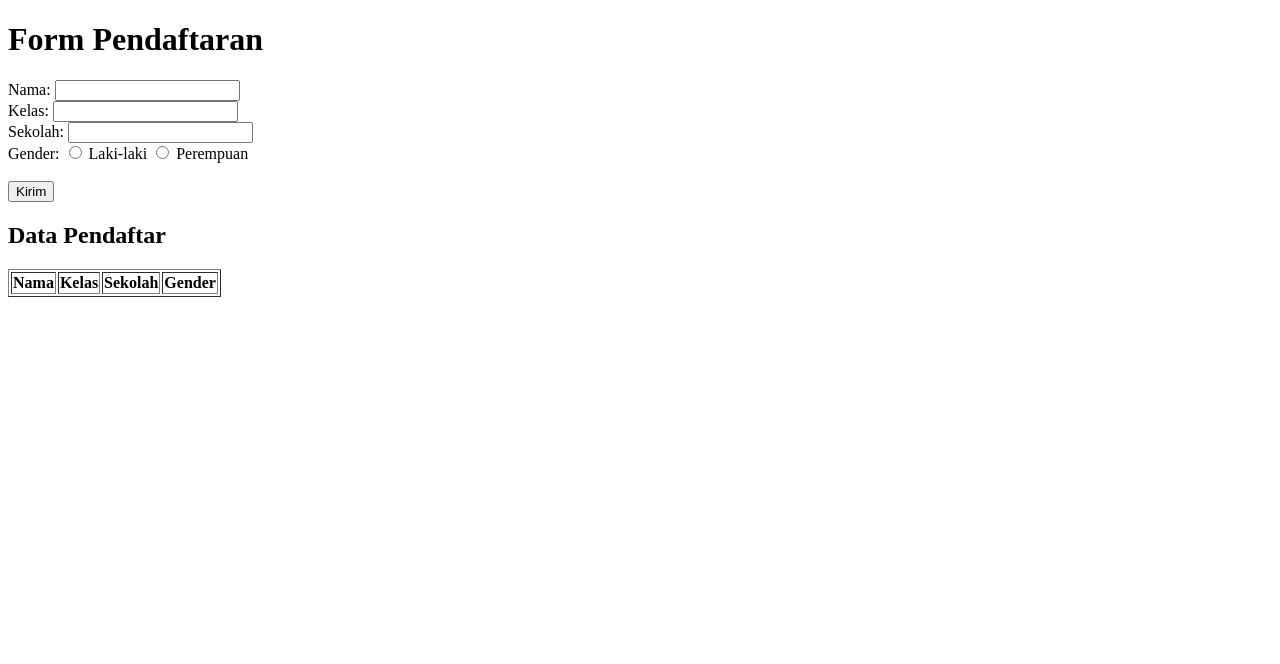
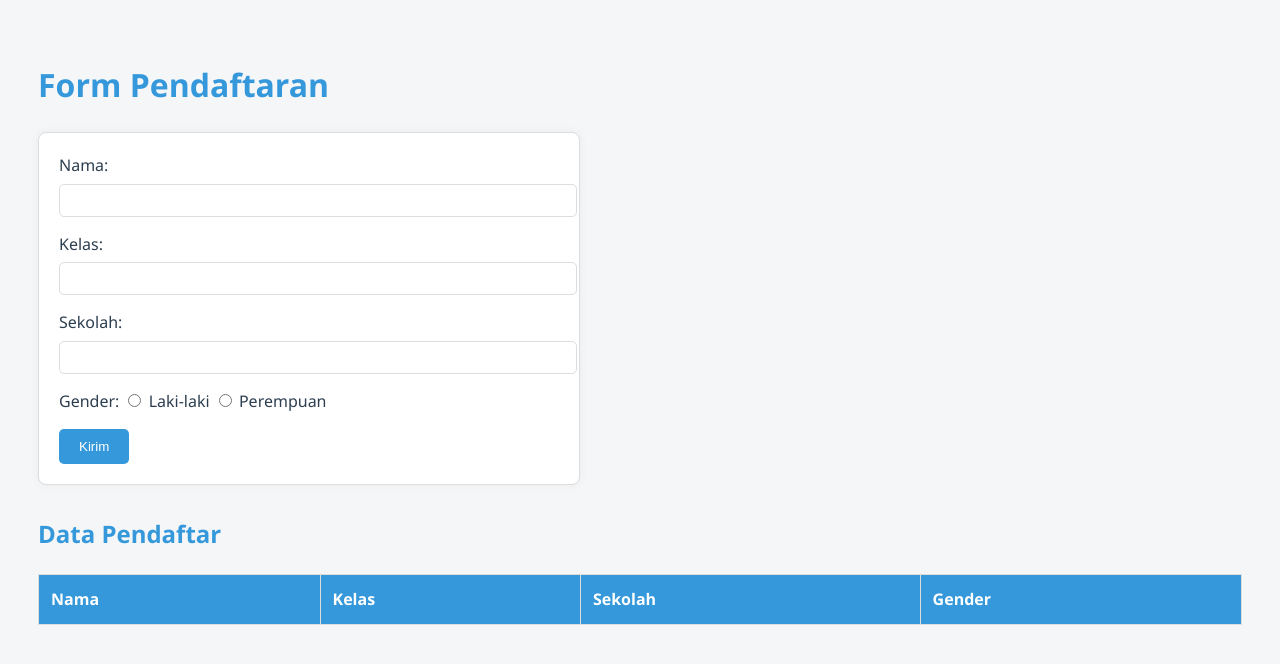
Before and after one commit to feriadiputra-eng/seleksi-lkscc-26, a plain HTML site: page apps1/frontend/index.html in a window 1280 px wide. Drawn offline with Linux system fonts and the light colour scheme; no server answers.

Commit message:
Update index.html

```diff
--- a/apps1/frontend/index.html
+++ b/apps1/frontend/index.html
@@ -3,24 +3,155 @@
 <head>
     <meta charset="UTF-8">
     <title>Form Pendaftaran</title>
+    <style>
+        :root {
+            --bg-color: #f4f6f8;
+            --text-color: #2c3e50;
+            --primary-color: #3498db;
+            --border-color: #ddd;
+            --table-bg: #ffffff;
+        }
+
+        @media (prefers-color-scheme: dark) {
+            :root {
+                --bg-color: #1e1e1e;
+                --text-color: #ecf0f1;
+                --primary-color: #3498db;
+                --border-color: #333;
+                --table-bg: #2c2c2c;
+            }
+        }
+
+        body {
+            font-family: 'Segoe UI', Tahoma, sans-serif;
+            background-color: var(--bg-color);
+            color: var(--text-color);
+            padding: 30px;
+            line-height: 1.6;
+            transition: background-color 0.3s, color 0.3s;
+        }
+
+        h1, h2 {
+            color: var(--primary-color);
+        }
+
+        form {
+            background: var(--table-bg);
+            padding: 20px;
+            border: 1px solid var(--border-color);
+            border-radius: 8px;
+            max-width: 500px;
+            margin-bottom: 30px;
+            box-shadow: 0 0 10px rgba(0,0,0,0.05);
+            animation: fadeIn 1s ease-in-out;
+        }
+
+        label {
+            display: block;
+            margin-bottom: 15px;
+        }
+
+        input[type="text"], input[type="radio"] {
+            margin-top: 5px;
+            padding: 8px;
+            border: 1px solid var(--border-color);
+            border-radius: 5px;
+            width: 100%;
+        }
+
+        input[type="radio"] {
+            width: auto;
+        }
+
+        button {
+            padding: 10px 20px;
+            background-color: var(--primary-color);
+            color: white;
+            border: none;
+            border-radius: 5px;
+            cursor: pointer;
+            transition: background 0.3s;
+        }
+
+        button:hover {
+            background-color: #2a80b9;
+        }
+
+        table {
+            width: 100%;
+            border-collapse: collapse;
+            background-color: var(--table-bg);
+            border: 1px solid var(--border-color);
+        }
+
+        th, td {
+            border: 1px solid var(--border-color);
+            padding: 12px;
+            text-align: left;
+        }
+
+        th {
+            background-color: var(--primary-color);
+            color: white;
+        }
+
+        #result {
+            margin-top: 20px;
+            font-weight: bold;
+            color: green;
+        }
+
+        /* Popup Notification */
+        #popup {
+            visibility: hidden;
+            min-width: 250px;
+            background-color: #2ecc71;
+            color: white;
+            text-align: center;
+            border-radius: 6px;
+            padding: 12px;
+            position: fixed;
+            z-index: 1;
+            right: 20px;
+            bottom: 30px;
+            box-shadow: 0 0 10px rgba(0,0,0,0.3);
+            animation: fadein 0.5s, fadeout 0.5s 2.5s;
+        }
+
+        @keyframes fadein {
+            from {bottom: 0; opacity: 0;}
+            to {bottom: 30px; opacity: 1;}
+        }
+
+        @keyframes fadeout {
+            from {bottom: 30px; opacity: 1;}
+            to {bottom: 0; opacity: 0;}
+        }
+
+        @keyframes fadeIn {
+            from {opacity: 0; transform: translateY(20px);}
+            to {opacity: 1; transform: translateY(0);}
+        }
+    </style>
 </head>
 <body>
+
     <h1>Form Pendaftaran</h1>
     <form id="userForm">
-        <label>Nama: <input type="text" id="nama" required></label><br>
-        <label>Kelas: <input type="text" id="kelas" required></label><br>
-        <label>Sekolah: <input type="text" id="sekolah" required></label><br>
+        <label>Nama: <input type="text" id="nama" required></label>
+        <label>Kelas: <input type="text" id="kelas" required></label>
+        <label>Sekolah: <input type="text" id="sekolah" required></label>
         <label>Gender:
             <input type="radio" name="gender" value="Laki-laki" required> Laki-laki
             <input type="radio" name="gender" value="Perempuan"> Perempuan
-        </label><br><br>
+        </label>
         <button type="submit">Kirim</button>
     </form>
 
     <p id="result"></p>
 
     <h2>Data Pendaftar</h2>
-    <table border="1" id="dataTable">
+    <table id="dataTable">
         <thead>
             <tr>
                 <th>Nama</th>
@@ -34,7 +165,42 @@
         </tbody>
     </table>
 
+    <!-- Notifikasi Popup -->
+    <div id="popup">✅ Data berhasil dikirim!</div>
 
-    <script src="script.js"></script>
+    <script>
+        const form = document.getElementById('userForm');
+        const result = document.getElementById('result');
+        const table = document.querySelector('#dataTable tbody');
+        const popup = document.getElementById('popup');
+
+        form.addEventListener('submit', function(e) {
+            e.preventDefault();
+
+            const nama = document.getElementById('nama').value;
+            const kelas = document.getElementById('kelas').value;
+            const sekolah = document.getElementById('sekolah').value;
+            const gender = document.querySelector('input[name="gender"]:checked').value;
+
+            // Tambahkan ke tabel
+            const row = document.createElement('tr');
+            row.innerHTML = `
+                <td>${nama}</td>
+                <td>${kelas}</td>
+                <td>${sekolah}</td>
+                <td>${gender}</td>
+            `;
+            table.appendChild(row);
+
+            // Tampilkan pesan berhasil
+            popup.style.visibility = 'visible';
+            setTimeout(() => {
+                popup.style.visibility = 'hidden';
+            }, 3000);
+
+            // Kosongkan form
+            form.reset();
+        });
+    </script>
 </body>
 </html>
```
